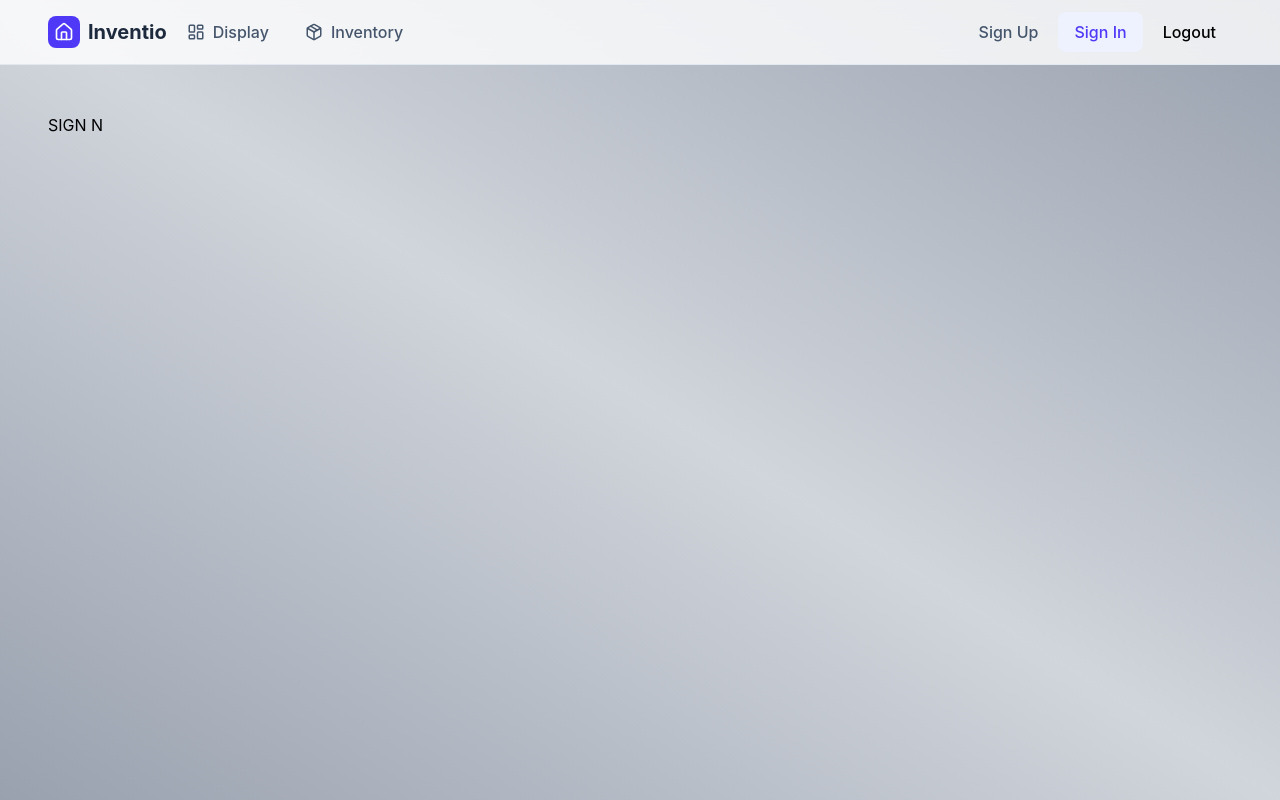
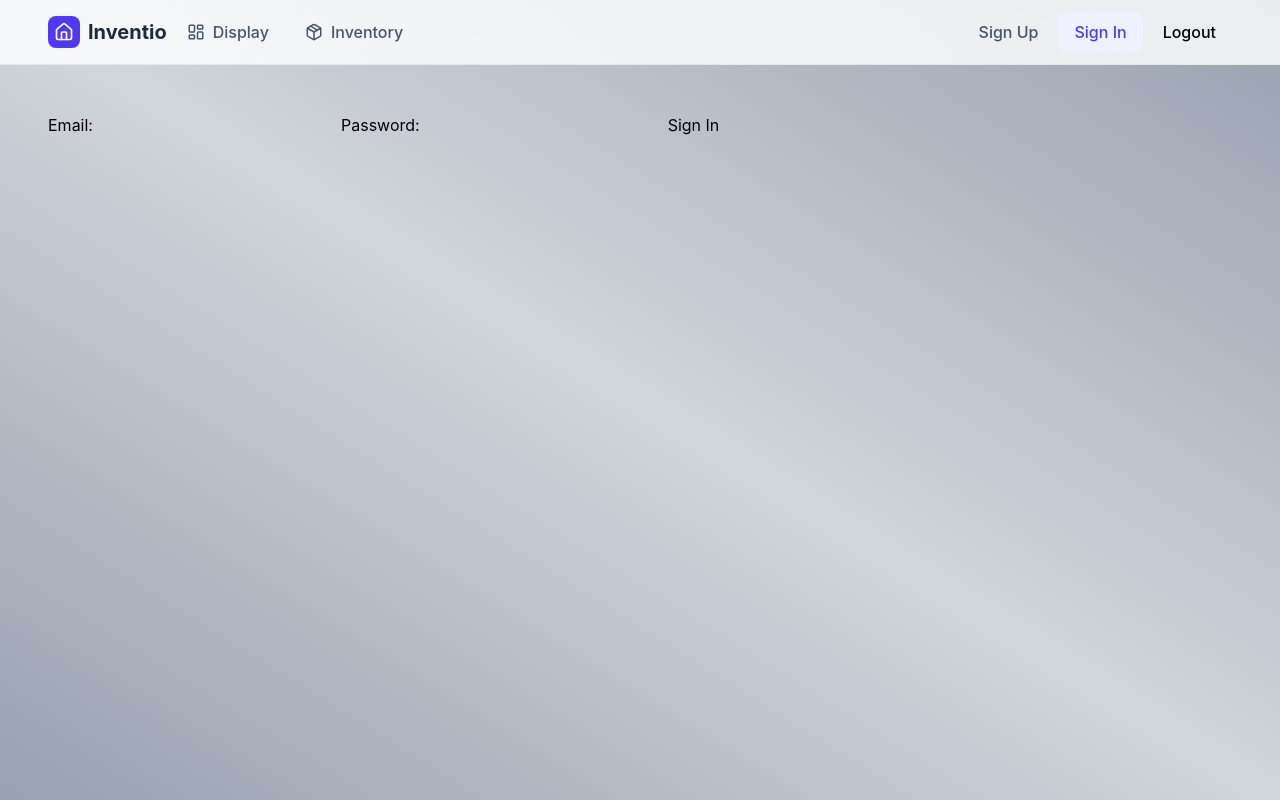
Before and after one commit to norbe98/smart-finance-dashboard, a React (Vite) app in the folder frontend/: page /signin in a window 1280 px wide. Built offline with nearby package versions, Linux system fonts and the light colour scheme.

Commit message:
add frontend signin context, page, type

```diff
--- a/frontend/src/context/AuthContext.tsx
+++ b/frontend/src/context/AuthContext.tsx
@@ -21,12 +21,36 @@ export default function AuthProvider({children}: {children: React.ReactNode}) {
         return email
     }
 
+    async function signIn(data: AuthUser) {
+                const res = await fetch("/api/auth/signin", {
+                method: "POST",
+                headers: {
+                    "Content-Type": "application/json"
+                },
+                body: JSON.stringify(data)
+            })
+            const user = await res.json()
+
+            if(res.status === 401) return setError("The email is not existing")
+
+            if(res.status === 402) return setError("The passowrd is not correct")
+
+            if(res.status === 200) {
+                localStorage.setItem("token", user.token)
+            }
+    }
+
+    async function logOut() {
+
+    }
+
     return (
-        <AuthContext.Provider value={{ user, signUp }}>
+        <AuthContext.Provider value={{ user, signUp, signIn, error }}>
             {children}
         </AuthContext.Provider>
     )
 }
+
 
 export function useAuth() {
     const ctx = useContext(AuthContext)
--- a/frontend/src/pages/SignInPage.tsx
+++ b/frontend/src/pages/SignInPage.tsx
@@ -1,7 +1,36 @@
+import { useState } from "react"
+import { useAuth } from "../context/AuthContext"
+
 export default function SignInPage() {
+
+    const [email, setEmail] = useState<string>("")
+    const [password, setPassword] = useState<string>("")
+    const { signIn, error } = useAuth()
+
+    async function handleSignIn() {
+        try {
+            await signIn({email, password})
+        } catch (error) {
+            alert(error)
+        }
+    }
+
     return (
-        <>
-        SIGN N
-        </>
+        <div>
+            <form onSubmit={(e) => {
+                e.preventDefault()
+                handleSignIn()
+            }}>
+                <label>Email:
+                    <input value={email} type="email" onChange={(e) => setEmail(e.target.value)}/>
+                </label>
+                <label>Password:
+                    <input value={password} type="password" onChange={(e) => setPassword(e.target.value)}/>
+                </label>
+                <button>Sign In</button>
+            </form>
+
+            {error && <>{error}</>}
+        </div>
     )
 }
--- a/frontend/src/types/types.ts
+++ b/frontend/src/types/types.ts
@@ -92,7 +92,9 @@ export type StockChartProps = {
 
 export type AuthContext = {
     user: User | null,
-    signUp: (data: AuthUser) => Promise<string>
+    signUp: (data: AuthUser) => Promise<string>,
+    signIn: (data: AuthUser) => Promise<void>,
+    error: string
 }
 
 export type AuthUser = {
```
